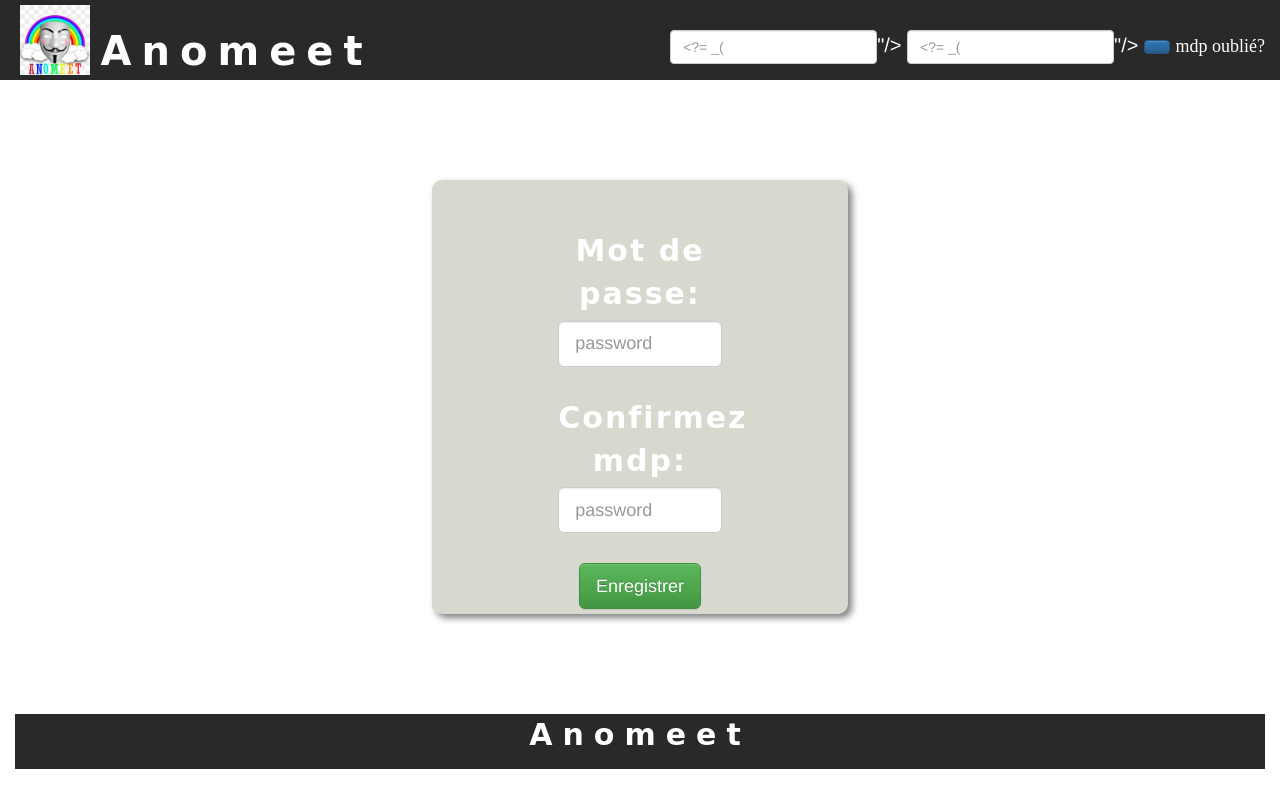
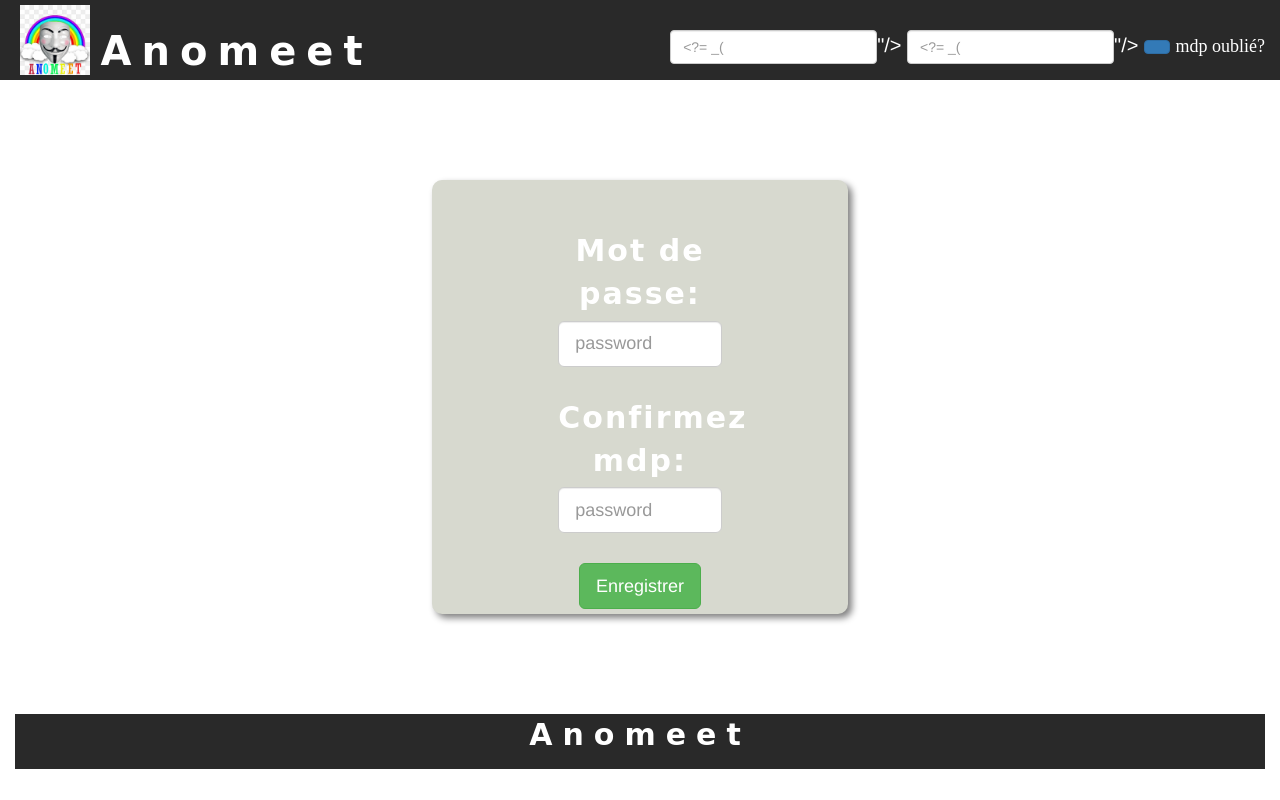
Before and after one commit to Nemuroscythe/anomeet, a Flask app: template backend/templates/user/reset_password.html in a window 1280 px wide. Run offline with Flask 2, Linux system fonts and the light colour scheme; the template is opened without the code that fills it, so the values that code supplies are empty; some libraries are stand-ins or nearby versions; some web fonts are replaced.

Commit message:
AM48/36 Optimisation des imports de reset_password.html

```diff
--- a/backend/templates/user/reset_password.html
+++ b/backend/templates/user/reset_password.html
@@ -4,26 +4,12 @@
     <meta charset="utf-8">
     <meta http-equiv="X-UA-Compatible" content="IE=edge">
     <meta name="viewport" content="width=device-width, initial-scale=1">
+
     <!-- Latest compiled and minified CSS -->
     <link rel="stylesheet" href="https://cdn.jsdelivr.net/npm/bootstrap@3.4.1/dist/css/bootstrap.min.css"
           integrity="sha384-HSMxcRTRxnN+Bdg0JdbxYKrThecOKuH5zCYotlSAcp1+c8xmyTe9GYg1l9a69psu" crossorigin="anonymous">
-
-    <!-- Optional theme -->
-    <link rel="stylesheet" href="https://cdn.jsdelivr.net/npm/bootstrap@3.4.1/dist/css/bootstrap-theme.min.css"
-          integrity="sha384-6pzBo3FDv/PJ8r2KRkGHifhEocL+1X2rVCTTkUfGk7/0pbek5mMa1upzvWbrUbOZ" crossorigin="anonymous">
     <link href="../../static_files/css/style.css" rel="stylesheet">
     <link href="../../static_files/css/home.css" rel="stylesheet">
-    <link href="https://maxcdn.bootstrapcdn.com/font-awesome/4.7.0/css/font-awesome.min.css" rel="stylesheet">
-    <link href="https://fonts.googleapis.com/css2?family=Anton&display=swap" rel="stylesheet">
-    <!--sert à utiliser 675 icones de font awesome:https://fontawesome.com/?from=io-->
-    <link rel="stylesheet" href="https://unpkg.com/leaflet@1.6.0/dist/leaflet.css"
-          integrity="sha512-xwE/Az9zrjBIphAcBb3F6JVqxf46+CDLwfLMHloNu6KEQCAWi6HcDUbeOfBIptF7tcCzusKFjFw2yuvEpDL9wQ=="
-          crossorigin=""/>
-
-
-    <link rel="stylesheet" href="//code.jquery.com/ui/1.13.1/themes/base/jquery-ui.css">
-    <link rel="stylesheet" href="/resources/demos/style.css">
-
 </head>
 
 <body class="fontSize fontColor">
@@ -94,7 +80,6 @@
 
     </section>
 
-
     <footer class="  text-center font-family  paddingBottom12 ">
         <div class="row">
             <div class="col-12 ">
@@ -104,9 +89,5 @@
 
     </footer>
 </div>
-
-<script src="https://cdn.jsdelivr.net/npm/bootstrap@3.4.1/dist/js/bootstrap.min.js"
-        integrity="sha384-aJ21OjlMXNL5UyIl/XNwTMqvzeRMZH2w8c5cRVpzpU8Y5bApTppSuUkhZXN0VxHd"
-        crossorigin="anonymous"></script>
 </body>
 </html>
```
